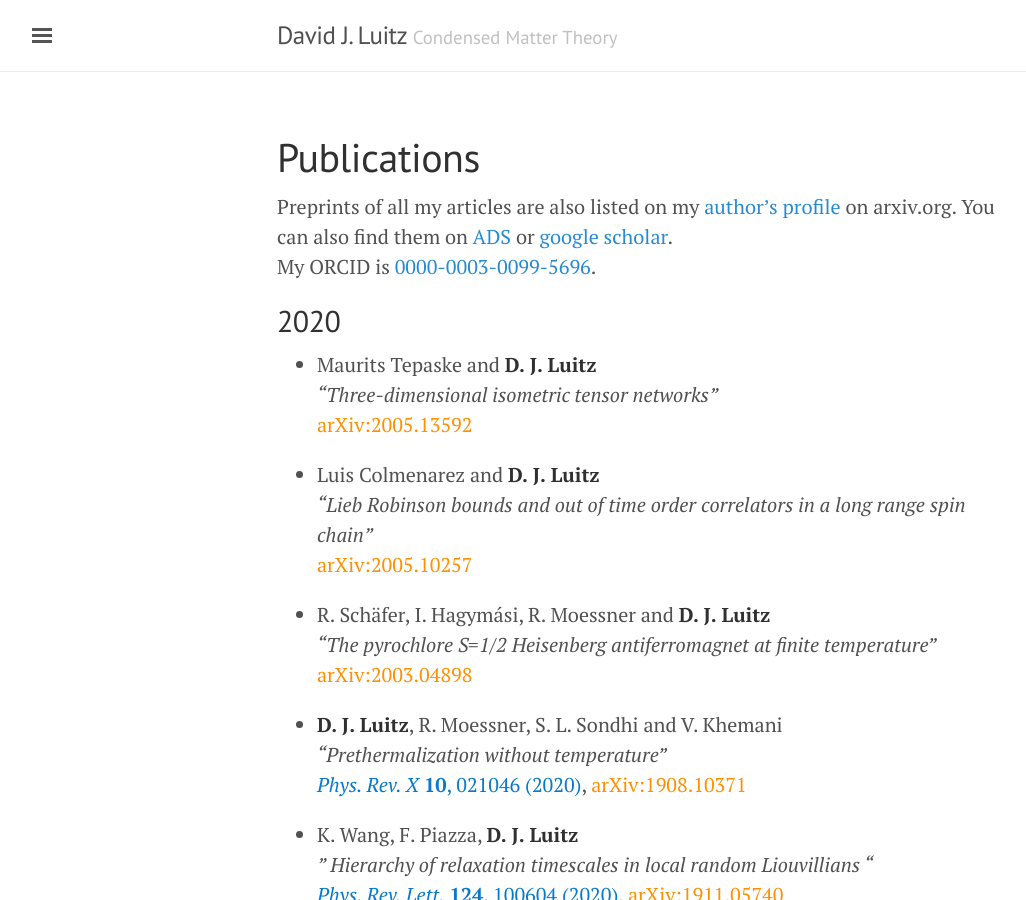
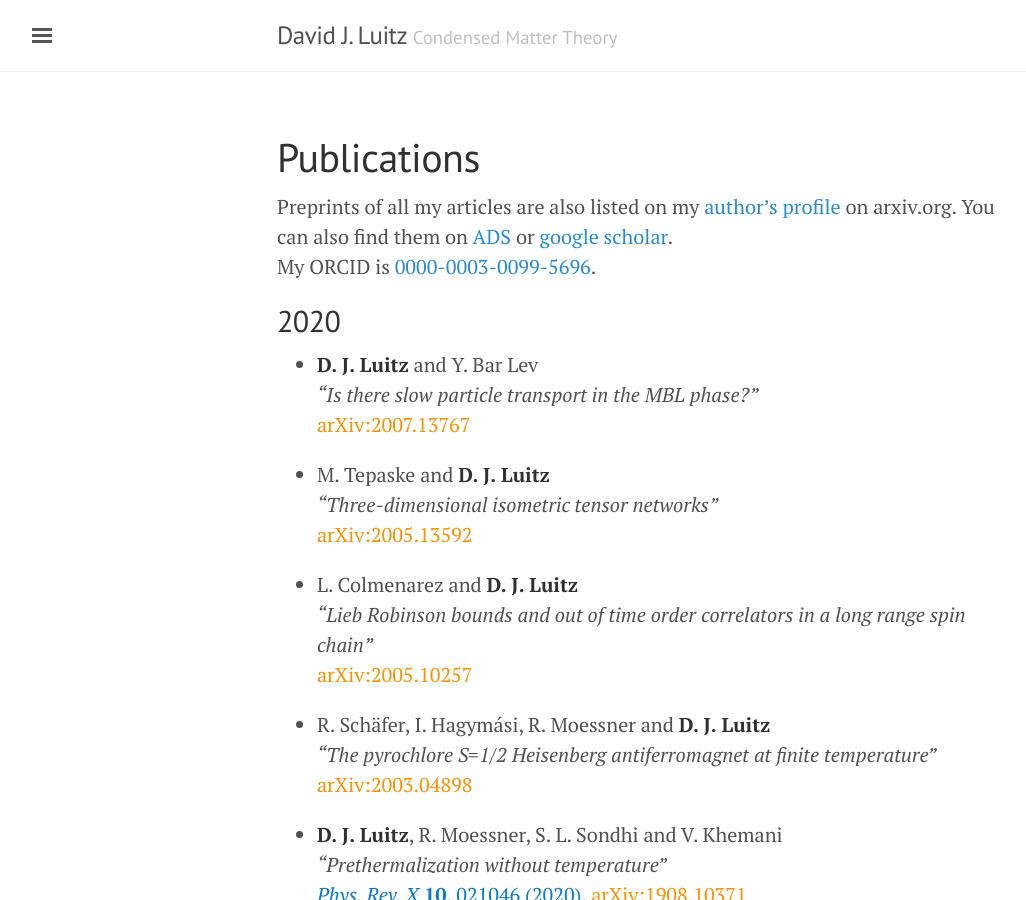
Before and after one commit to dluitz/dluitz.github.io, a Jekyll site: the page built from publications.md, in a window 1280 px wide and 900 px high. Shown: the whole window, without its empty margins (3-1029 px from the left). Built offline with Jekyll 4.4.1, drawn with Linux system fonts in a browser that asks for light colours.

Commit message:
[publist]

```diff
--- a/publications.md
+++ b/publications.md
@@ -10,11 +10,15 @@ My ORCID is [0000-0003-0099-5696](https://orcid.org/0000-0003-0099-5696).
 2020
 ----
 
-+ Maurits Tepaske and **D. J. Luitz**
++ **D. J. Luitz** and Y. Bar Lev
+*"Is there slow particle transport in the MBL phase?"*
+[arXiv:2007.13767](https://arxiv.org/abs/2007.13767){:class='arxiv'}
+
++ M. Tepaske and **D. J. Luitz**
 *"Three-dimensional isometric tensor networks"*
 [arXiv:2005.13592](https://arxiv.org/abs/2005.13592){:class='arxiv'}
 
-+ Luis Colmenarez and **D. J. Luitz**
++ L. Colmenarez and **D. J. Luitz**
 *"Lieb Robinson bounds and out of time order correlators in a long range spin chain"*
 [arXiv:2005.10257](https://arxiv.org/abs/2005.10257){:class='arxiv'}
 
```
